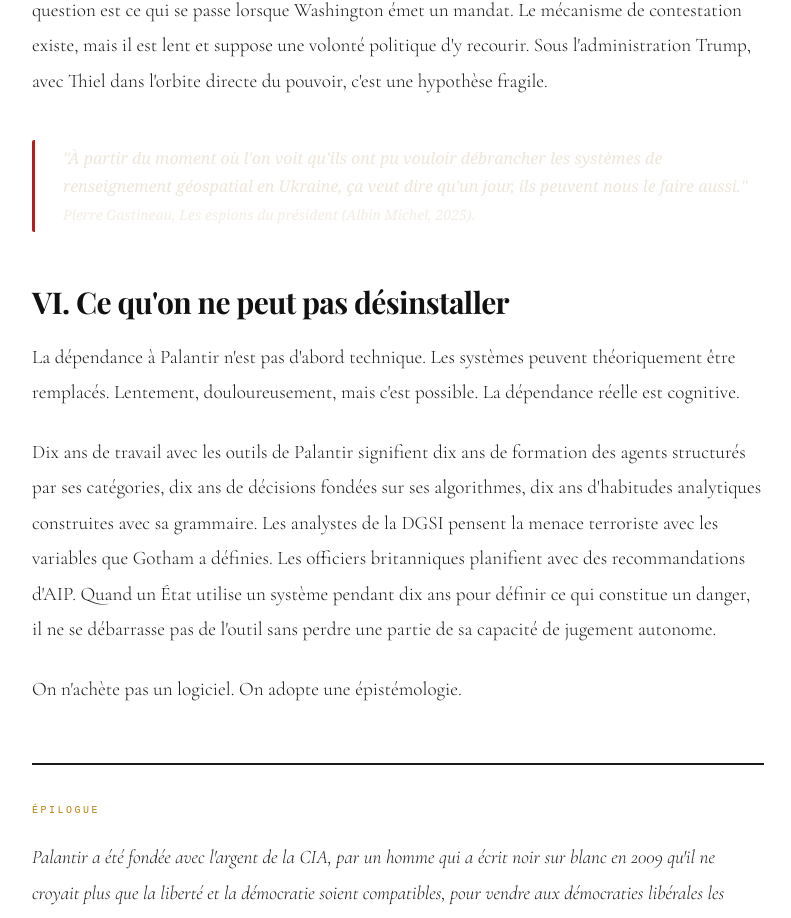
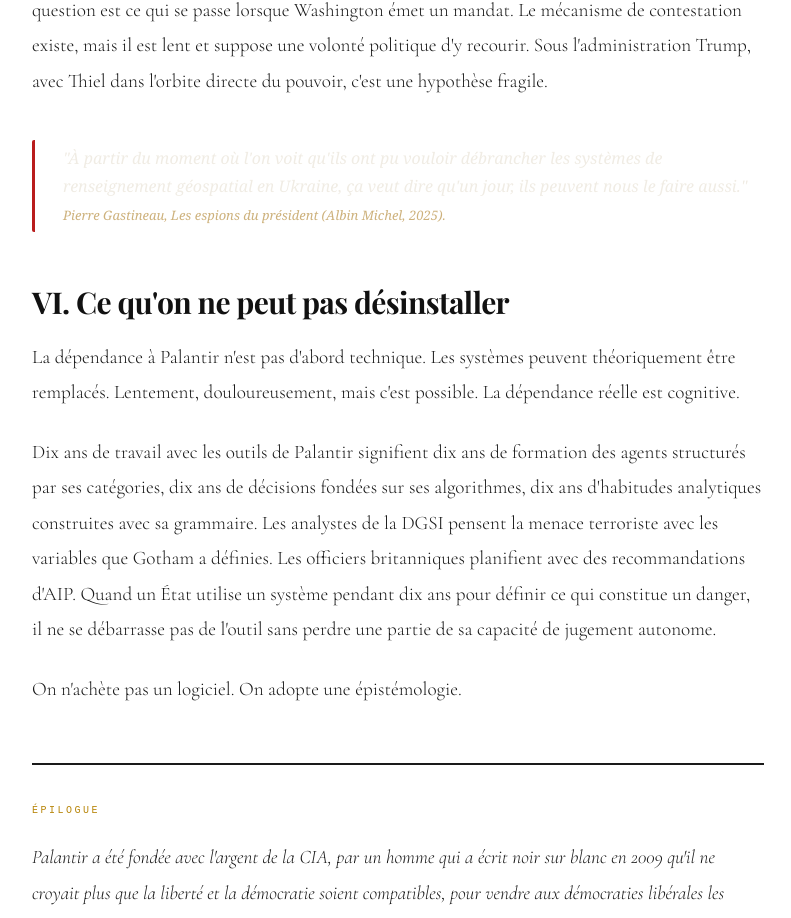
Before and after one commit to SteveMrld/Prisme, a Next.js app: page /grands-formats/palantir in a window 1280 px wide. Shown: the part 4569-5487 px from the top of the page, without its empty margins (242-1033 px from the left). Built offline with nearby package versions, Linux system fonts and the light colour scheme; no server answers; a web font is replaced by a local one.

Commit message:
fix: citations grand formats — opacité sources 0.7→0.9, contraste amélioré

```diff
--- a/app/grands-formats/chambre-ratification/page.tsx
+++ b/app/grands-formats/chambre-ratification/page.tsx
@@ -63,7 +63,7 @@ export default function ChambreRatificationPage() {
 
         <div className="pull-quote">
           <p>«&nbsp;Sounds good to me.&nbsp;»
-            <br /><span style={{ fontSize: "13px", fontStyle: "normal", opacity: 0.7 }}>— Donald Trump, répondant à Netanyahu. Situation Room, 11 février 2026. Source&nbsp;: <em>New York Times</em></span>
+            <br /><span style={{ fontSize: "13px", fontStyle: "normal", opacity: 0.9, color: "#8a7f72" }}>— Donald Trump, répondant à Netanyahu. Situation Room, 11 février 2026. Source&nbsp;: <em>New York Times</em></span>
           </p>
         </div>
 
@@ -129,7 +129,7 @@ export default function ChambreRatificationPage() {
 
         <div className="pull-quote">
           <p>«&nbsp;Ces généraux ont un grand avantage&nbsp;: si nous les écoutons et faisons ce qu&apos;ils veulent, aucun de nous ne sera en vie plus tard pour leur dire qu&apos;ils avaient tort.&nbsp;»
-            <br /><span style={{ fontSize: "13px", fontStyle: "normal", opacity: 0.7 }}>— John F. Kennedy, à son aide Dave Powers. Octobre 1962.</span>
+            <br /><span style={{ fontSize: "13px", fontStyle: "normal", opacity: 0.9, color: "#8a7f72" }}>— John F. Kennedy, à son aide Dave Powers. Octobre 1962.</span>
           </p>
         </div>
 
--- a/app/grands-formats/palantir/page.tsx
+++ b/app/grands-formats/palantir/page.tsx
@@ -58,9 +58,9 @@ export default function PalantirPage() {
 
         <p>Palantir affirme que chaque client opère dans un environnement isolé et sécurisé, et que les données ne sont pas partagées entre clients. C&apos;est vrai dans les conditions normales d&apos;opération. La question est ce qui se passe lorsque Washington émet un mandat. Le mécanisme de contestation existe, mais il est lent et suppose une volonté politique d&apos;y recourir. Sous l&apos;administration Trump, avec Thiel dans l&apos;orbite directe du pouvoir, c&apos;est une hypothèse fragile.</p>
 
-        <blockquote style={{ margin: "40px 0", padding: "24px 32px", background: "#1C1814", color: "#EDE6DA", fontFamily: "Georgia, serif", fontSize: "16px", fontStyle: "italic", lineHeight: "1.75", borderRadius: "2px" }}>
+        <blockquote style={{ margin: "40px 0", padding: "24px 32px", background: "#1a1612", color: "#f0ece4", fontFamily: "Georgia, serif", fontSize: "16px", fontStyle: "italic", lineHeight: "1.75", borderRadius: "2px" }}>
           "À partir du moment où l&apos;on voit qu&apos;ils ont pu vouloir débrancher les systèmes de renseignement géospatial en Ukraine, ça veut dire qu&apos;un jour, ils peuvent nous le faire aussi."
-          <br /><span style={{ opacity: 0.7, fontSize: "14px" }}>Pierre Gastineau, Les espions du président (Albin Michel, 2025).</span>
+          <br /><span style={{ opacity: 0.9, fontSize: "13px", color: "#C8A96E" }}>Pierre Gastineau, Les espions du président (Albin Michel, 2025).</span>
         </blockquote>
 
         <h2>VI. Ce qu&apos;on ne peut pas désinstaller</h2>
--- a/app/grands-formats/skunkworks/page.tsx
+++ b/app/grands-formats/skunkworks/page.tsx
@@ -43,7 +43,7 @@ export default function SkunkWorksPage() {
 
         <div className="pull-quote">
           <p>"Be quick, be quiet, be on time."
-            <br /><span style={{ fontSize: "13px", fontStyle: "normal", opacity: 0.7 }}>Devise de Kelly Johnson, fondateur du Skunk Works</span>
+            <br /><span style={{ fontSize: "13px", fontStyle: "normal", opacity: 0.9, color: "#8a7f72" }}>Devise de Kelly Johnson, fondateur du Skunk Works</span>
           </p>
         </div>
 
@@ -107,7 +107,7 @@ export default function SkunkWorksPage() {
 
         <blockquote style={{ margin: "40px 0", padding: "24px 32px", background: "#1C1814", color: "#EDE6DA", fontFamily: "Georgia, serif", fontSize: "16px", fontStyle: "italic", lineHeight: "1.75", borderRadius: "2px" }}>
           "C&apos;est comme entendre une voix dans un stade, sauf que le stade fait mille miles carrés de désert. Si votre cœur bat, nous vous trouverons."
-          <br /><span style={{ opacity: 0.7, fontSize: "14px" }}>Source anonyme, New York Post, 8 avril 2026.</span>
+          <br /><span style={{ opacity: 0.9, fontSize: "13px", color: "#8a7f72" }}>Source anonyme, New York Post, 8 avril 2026.</span>
         </blockquote>
 
         <p>Sauf que <em>Scientific American</em> a immédiatement sollicité des physiciens spécialistes. John Wikswo, professeur de biophysique à Vanderbilt : "À dix centimètres de la poitrine, le champ magnétique cardiaque est à peine détectable. À un mètre, il est un millième de ce qu&apos;il était." Chad Orzel, physicien à Union College : "Même avec de l&apos;intelligence artificielle, vous ne pouvez pas trouver un signal assez grand pour identifier une personne à des kilomètres dans un désert." Quarante miles, c&apos;est soixante-cinq kilomètres. La physique connue n&apos;explique pas ça.</p>
--- a/app/grands-formats/terres-rares/page.tsx
+++ b/app/grands-formats/terres-rares/page.tsx
@@ -55,7 +55,7 @@ export default function TerresRaresPage() {
         <div className="pull-quote">
           <p>
             "La Chine représente 85% du raffinage mondial des terres rares. Ce n'est pas une domination naturelle — c'est le résultat de trente ans de stratégie industrielle délibérée."
-            <br /><span style={{ fontSize: "13px", fontStyle: "normal", opacity: 0.7 }}>Soara · World Inequality in Minerals Report, IEA 2024</span>
+            <br /><span style={{ fontSize: "13px", fontStyle: "normal", opacity: 0.9, color: "#8a7f72" }}>Soara · World Inequality in Minerals Report, IEA 2024</span>
           </p>
         </div>
 
```
